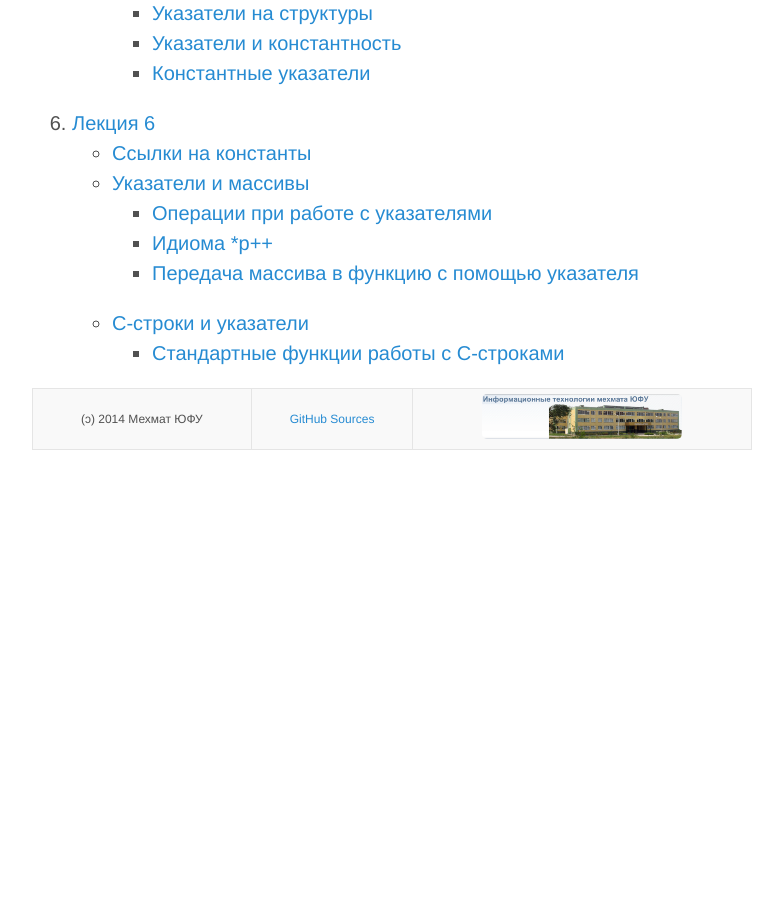
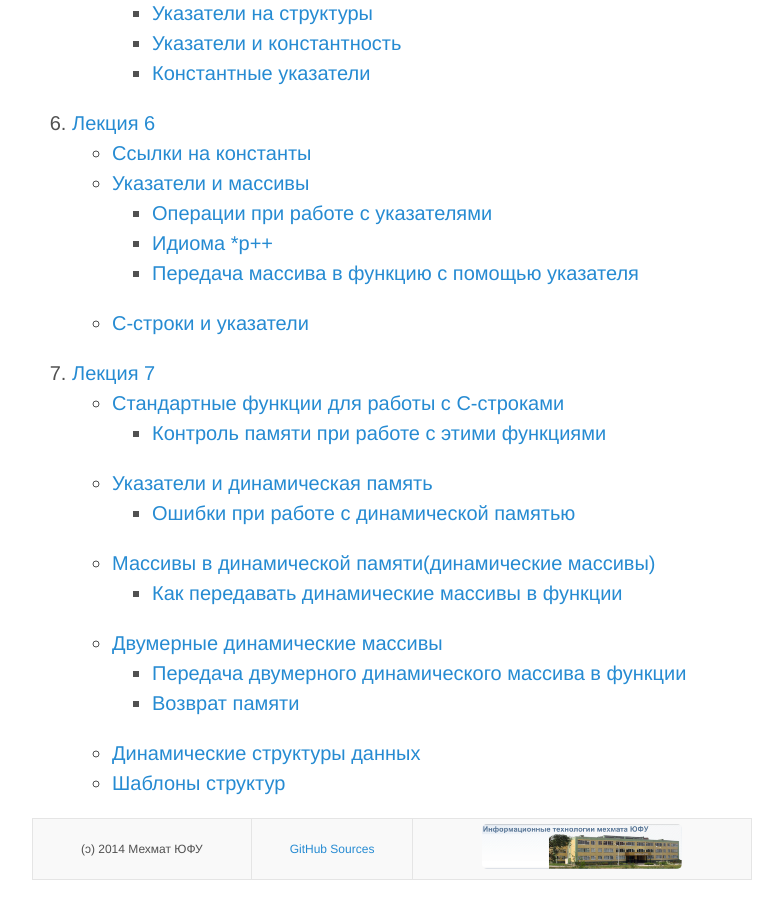
Before and after one commit to mmcs-sfedu/PL_Lections_2014-2015, a Jekyll site: the page built from index.md, in a window 1280 px wide and 900 px high, scrolled down 2010 px. Shown: the whole window, without its empty margins (248-1031 px from the left). Built offline with Jekyll 4.4.1, drawn with Linux system fonts in a browser that asks for light colours; Markdown is read by kramdown in place of the engine named in the settings; before the commit the page ends 2480 px from its top, so only the background shows below that.

Commit message:
index regen

```diff
--- a/index.md
+++ b/index.md
@@ -79,4 +79,17 @@ title: Лекции по курсу «Языки программировани
 		* [Идиома *p++](lecture_06.html#%D0%98%D0%B4%D0%B8%D0%BE%D0%BC%D0%B0-%2Ap-1)
 		* [Передача массива в функцию с помощью указателя](lecture_06.html#%D0%9F%D0%B5%D1%80%D0%B5%D0%B4%D0%B0%D1%87%D0%B0-%D0%BC%D0%B0%D1%81%D1%81%D0%B8%D0%B2%D0%B0-%D0%B2-%D1%84%D1%83%D0%BD%D0%BA%D1%86%D0%B8%D1%8E-%D1%81-%D0%BF%D0%BE%D0%BC%D0%BE%D1%89%D1%8C%D1%8E-%D1%83%D0%BA%D0%B0%D0%B7%D0%B0%D1%82%D0%B5%D0%BB%D1%8F)
 	* [С-строки и указатели](lecture_06.html#%D0%A1-%D1%81%D1%82%D1%80%D0%BE%D0%BA%D0%B8-%D0%B8-%D1%83%D0%BA%D0%B0%D0%B7%D0%B0%D1%82%D0%B5%D0%BB%D0%B8)
-		* [Стандартные функции работы с C-строками](lecture_06.html#%D0%A1%D1%82%D0%B0%D0%BD%D0%B4%D0%B0%D1%80%D1%82%D0%BD%D1%8B%D0%B5-%D1%84%D1%83%D0%BD%D0%BA%D1%86%D0%B8%D0%B8-%D1%80%D0%B0%D0%B1%D0%BE%D1%82%D1%8B-%D1%81-c-%D1%81%D1%82%D1%80%D0%BE%D0%BA%D0%B0%D0%BC%D0%B8)
+
+
+7. [Лекция 7](lecture_07.html)
+	* [Стандартные функции для работы с C-строками](lecture_07.html#%D0%A1%D1%82%D0%B0%D0%BD%D0%B4%D0%B0%D1%80%D1%82%D0%BD%D1%8B%D0%B5-%D1%84%D1%83%D0%BD%D0%BA%D1%86%D0%B8%D0%B8-%D0%B4%D0%BB%D1%8F-%D1%80%D0%B0%D0%B1%D0%BE%D1%82%D1%8B-%D1%81-c-%D1%81%D1%82%D1%80%D0%BE%D0%BA%D0%B0%D0%BC%D0%B8)
+		* [Контроль памяти при работе с этими функциями](lecture_07.html#%D0%9A%D0%BE%D0%BD%D1%82%D1%80%D0%BE%D0%BB%D1%8C-%D0%BF%D0%B0%D0%BC%D1%8F%D1%82%D0%B8-%D0%BF%D1%80%D0%B8-%D1%80%D0%B0%D0%B1%D0%BE%D1%82%D0%B5-%D1%81-%D1%8D%D1%82%D0%B8%D0%BC%D0%B8-%D1%84%D1%83%D0%BD%D0%BA%D1%86%D0%B8%D1%8F%D0%BC%D0%B8)
+	* [Указатели и динамическая память](lecture_07.html#%D0%A3%D0%BA%D0%B0%D0%B7%D0%B0%D1%82%D0%B5%D0%BB%D0%B8-%D0%B8-%D0%B4%D0%B8%D0%BD%D0%B0%D0%BC%D0%B8%D1%87%D0%B5%D1%81%D0%BA%D0%B0%D1%8F-%D0%BF%D0%B0%D0%BC%D1%8F%D1%82%D1%8C)
+		* [Ошибки при работе с динамической памятью](lecture_07.html#%D0%9E%D1%88%D0%B8%D0%B1%D0%BA%D0%B8-%D0%BF%D1%80%D0%B8-%D1%80%D0%B0%D0%B1%D0%BE%D1%82%D0%B5-%D1%81-%D0%B4%D0%B8%D0%BD%D0%B0%D0%BC%D0%B8%D1%87%D0%B5%D1%81%D0%BA%D0%BE%D0%B9-%D0%BF%D0%B0%D0%BC%D1%8F%D1%82%D1%8C%D1%8E)
+	* [Массивы в динамической памяти(динамические массивы)](lecture_07.html#%D0%9C%D0%B0%D1%81%D1%81%D0%B8%D0%B2%D1%8B-%D0%B2-%D0%B4%D0%B8%D0%BD%D0%B0%D0%BC%D0%B8%D1%87%D0%B5%D1%81%D0%BA%D0%BE%D0%B9-%D0%BF%D0%B0%D0%BC%D1%8F%D1%82%D0%B8%28%D0%B4%D0%B8%D0%BD%D0%B0%D0%BC%D0%B8%D1%87%D0%B5%D1%81%D0%BA%D0%B8%D0%B5-%D0%BC%D0%B0%D1%81%D1%81%D0%B8%D0%B2%D1%8B%29)
+		* [Как передавать динамические массивы в функции](lecture_07.html#%D0%9A%D0%B0%D0%BA-%D0%BF%D0%B5%D1%80%D0%B5%D0%B4%D0%B0%D0%B2%D0%B0%D1%82%D1%8C-%D0%B4%D0%B8%D0%BD%D0%B0%D0%BC%D0%B8%D1%87%D0%B5%D1%81%D0%BA%D0%B8%D0%B5-%D0%BC%D0%B0%D1%81%D1%81%D0%B8%D0%B2%D1%8B-%D0%B2-%D1%84%D1%83%D0%BD%D0%BA%D1%86%D0%B8%D0%B8)
+	* [Двумерные динамические массивы ](lecture_07.html#%D0%94%D0%B2%D1%83%D0%BC%D0%B5%D1%80%D0%BD%D1%8B%D0%B5-%D0%B4%D0%B8%D0%BD%D0%B0%D0%BC%D0%B8%D1%87%D0%B5%D1%81%D0%BA%D0%B8%D0%B5-%D0%BC%D0%B0%D1%81%D1%81%D0%B8%D0%B2%D1%8B-)
+		* [Передача двумерного динамического массива в функции](lecture_07.html#%D0%9F%D0%B5%D1%80%D0%B5%D0%B4%D0%B0%D1%87%D0%B0-%D0%B4%D0%B2%D1%83%D0%BC%D0%B5%D1%80%D0%BD%D0%BE%D0%B3%D0%BE-%D0%B4%D0%B8%D0%BD%D0%B0%D0%BC%D0%B8%D1%87%D0%B5%D1%81%D0%BA%D0%BE%D0%B3%D0%BE-%D0%BC%D0%B0%D1%81%D1%81%D0%B8%D0%B2%D0%B0-%D0%B2-%D1%84%D1%83%D0%BD%D0%BA%D1%86%D0%B8%D0%B8)
+		* [Возврат памяти](lecture_07.html#%D0%92%D0%BE%D0%B7%D0%B2%D1%80%D0%B0%D1%82-%D0%BF%D0%B0%D0%BC%D1%8F%D1%82%D0%B8)
+	* [Динамические структуры данных](lecture_07.html#%D0%94%D0%B8%D0%BD%D0%B0%D0%BC%D0%B8%D1%87%D0%B5%D1%81%D0%BA%D0%B8%D0%B5-%D1%81%D1%82%D1%80%D1%83%D0%BA%D1%82%D1%83%D1%80%D1%8B-%D0%B4%D0%B0%D0%BD%D0%BD%D1%8B%D1%85)
+	* [Шаблоны структур](lecture_07.html#%D0%A8%D0%B0%D0%B1%D0%BB%D0%BE%D0%BD%D1%8B-%D1%81%D1%82%D1%80%D1%83%D0%BA%D1%82%D1%83%D1%80)
```
